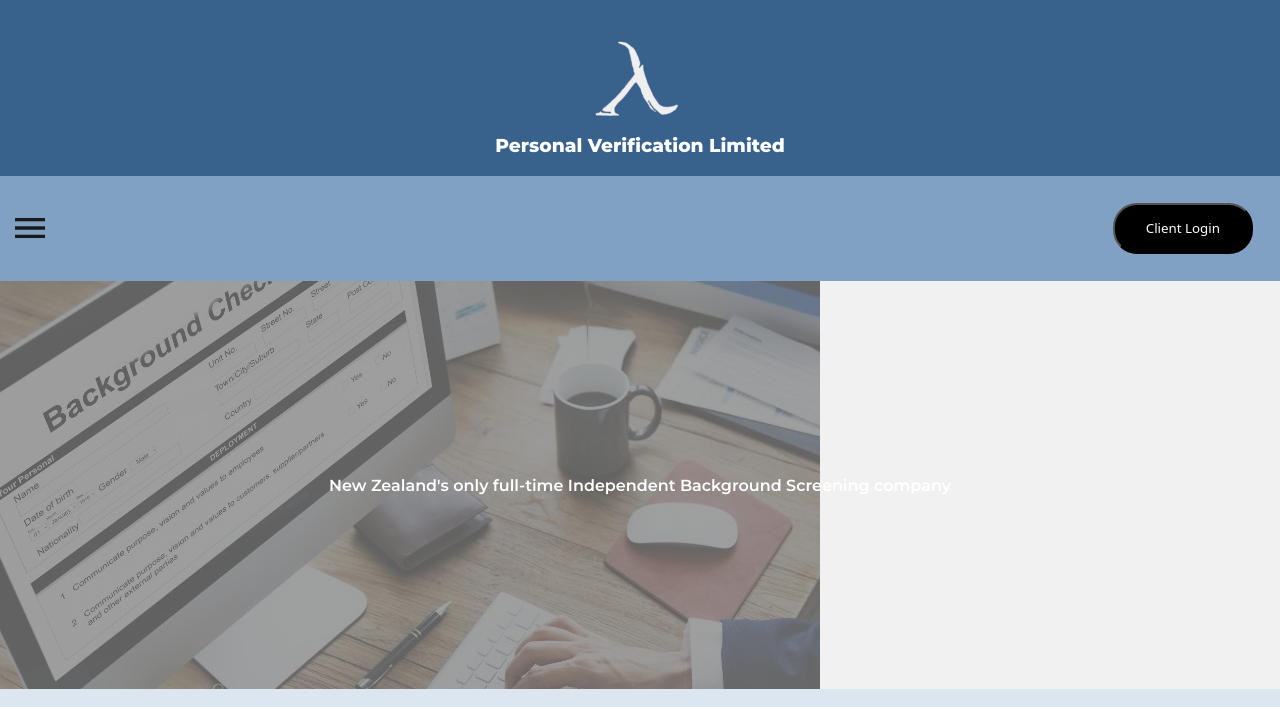
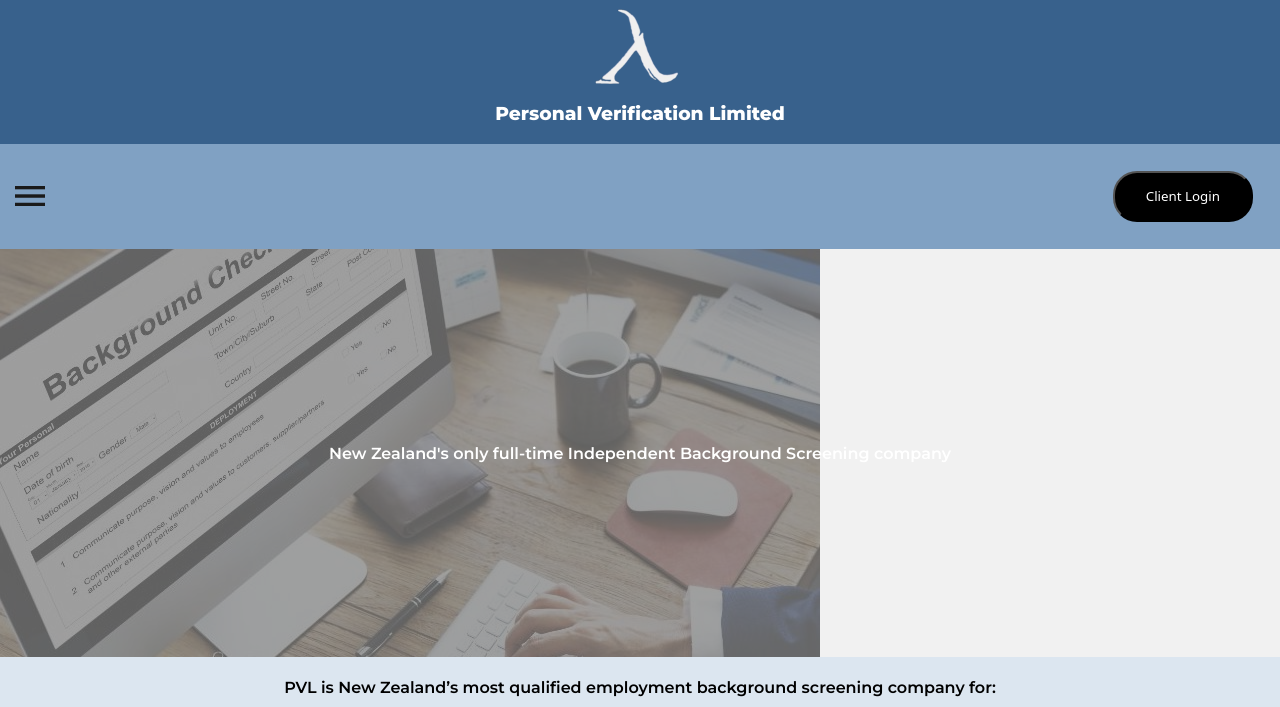
Before and after one commit to smaxerene/CS104, a plain HTML site: page index.html in a window 1280 px wide. Shown: the top 707 px of the page. Drawn offline with Linux system fonts and the light colour scheme.

Commit message:
11th Commit

```diff
--- a/main.css
+++ b/main.css
@@ -64,7 +64,7 @@ q {
 
 .logo {
     background-color: #38618C;
-    height: 22vh;
+    height: 18vh;
     align-items: center;
     justify-content: flex-end;
     flex-direction: column;
--- a/main.js
+++ b/main.js
@@ -1,4 +1,2 @@
-/*index.html*/
-
 /*Client Login*/
 window.login.showModal();
```
